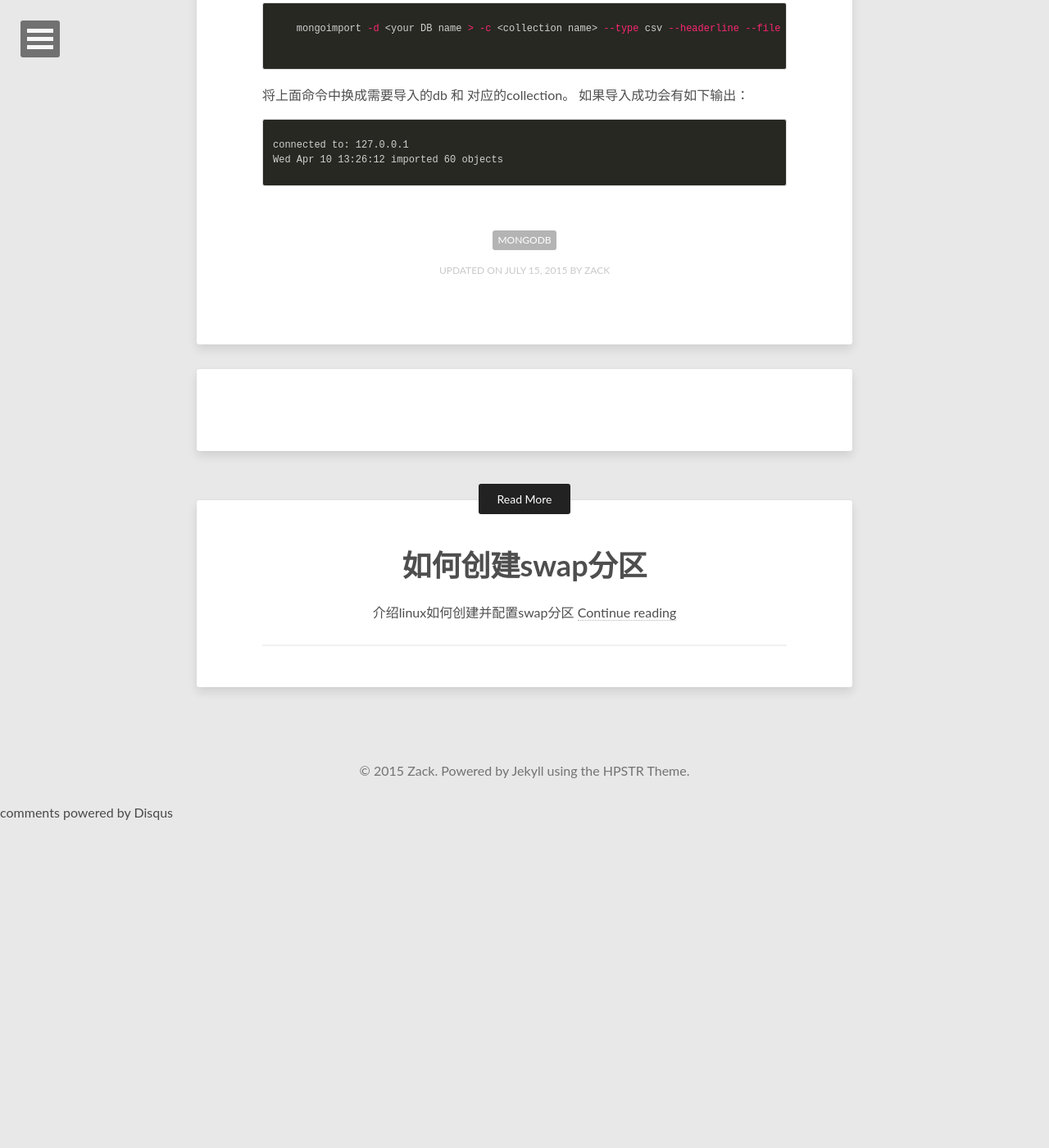
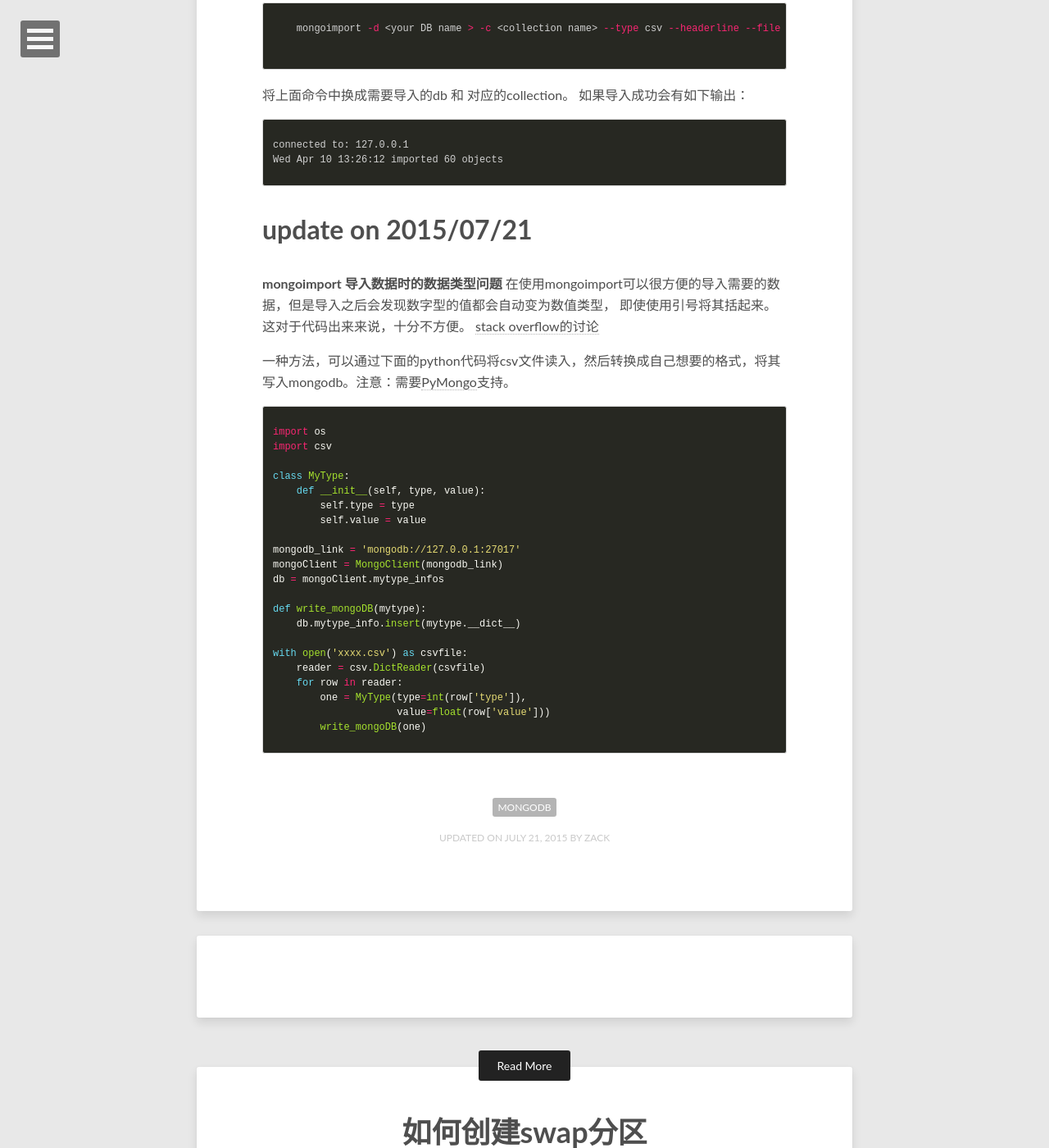
Before and after one commit to ZackZK/ZackZK.github.io, a Jekyll site: the page built from _posts/2015-07-15-mongodb-import-from-excel.md, in a window 1280 px wide and 1400 px high, scrolled down 2343 px. Shown: the whole window at 82% size. Built offline with Jekyll 4.4.1, drawn with Linux system fonts in a browser that asks for light colours; comment, search, counter and statistics services are not loaded; before the commit the page ends 3343 px from its top, so only the background shows below that; some of the changed text lies outside the part shown.

Commit message:
update mongodb import data type issue

```diff
--- a/_posts/2015-07-15-mongodb-import-from-excel.md
+++ b/_posts/2015-07-15-mongodb-import-from-excel.md
@@ -2,7 +2,7 @@
 layout: post
 title: mongodb从excel中导入数据
 description: "从excel导入数据到mongodb中"
-modified: 2015-07-15
+modified: 2015-07-21
 tags: [mongodb]
 ---
 
@@ -51,3 +51,34 @@ options:
 connected to: 127.0.0.1
 Wed Apr 10 13:26:12 imported 60 objects
 {% endhighlight %}
+
+# update on 2015/07/21
+**mongoimport 导入数据时的数据类型问题**
+在使用mongoimport可以很方便的导入需要的数据，但是导入之后会发现数字型的值都会自动变为数值类型， 即使使用引号将其括起来。这对于代码出来来说，十分不方便。
+[stack overflow的讨论](http://stackoverflow.com/questions/24223443/mongoimport-choosing-field-type)
+
+一种方法，可以通过下面的python代码将csv文件读入，然后转换成自己想要的格式，将其写入mongodb。注意：需要[PyMongo](http://api.mongodb.org/python/current/)支持。
+
+{% highlight python%}
+import os
+import csv
+
+class MyType:
+    def __init__(self, type, value):
+        self.type = type
+        self.value = value
+
+mongodb_link = 'mongodb://127.0.0.1:27017'
+mongoClient = MongoClient(mongodb_link)
+db = mongoClient.mytype_infos
+
+def write_mongoDB(mytype):
+    db.mytype_info.insert(mytype.__dict__)
+
+with open('xxxx.csv') as csvfile:
+    reader = csv.DictReader(csvfile)
+    for row in reader:
+        one = MyType(type=int(row['type']),
+                     value=float(row['value']))
+        write_mongoDB(one)
+{% endhighlight %}
```
Also changed, not shown: _posts/2015-07-13-emacs-config.md (added, +8 -0 lines).
